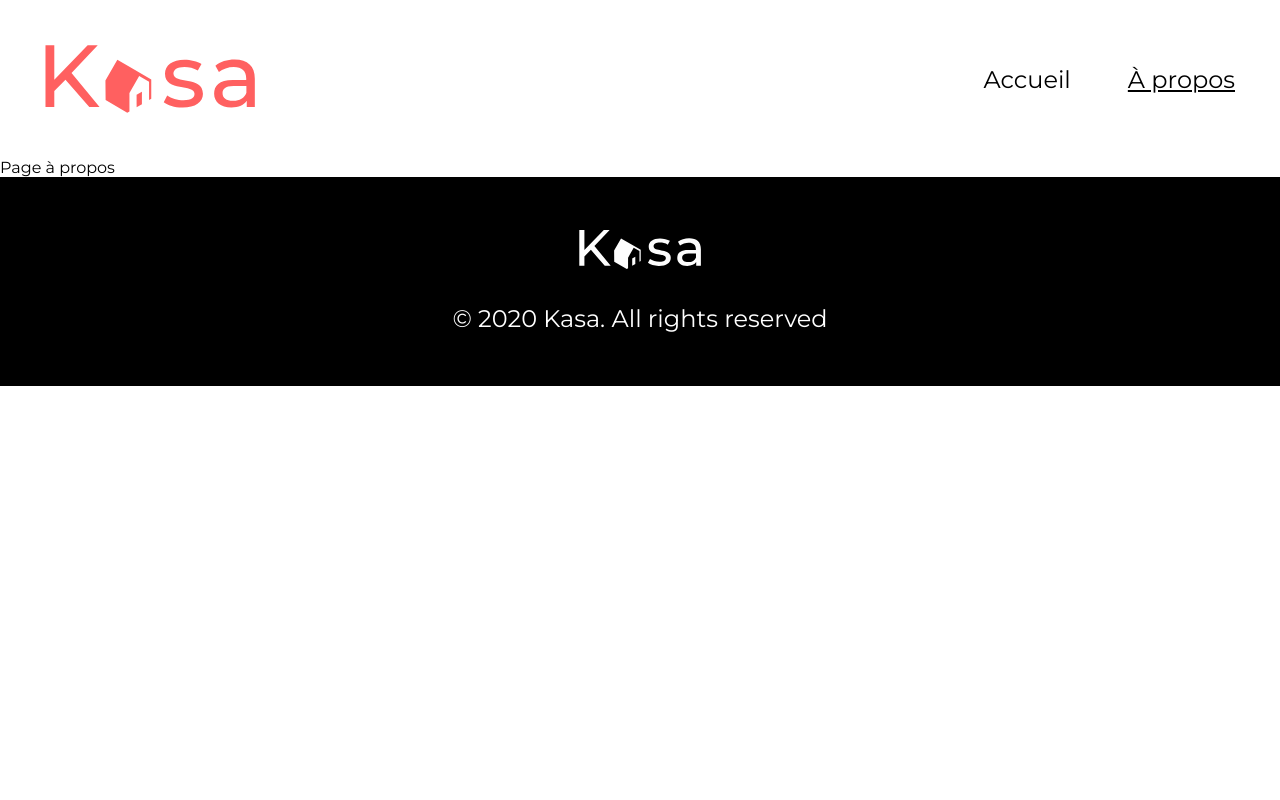
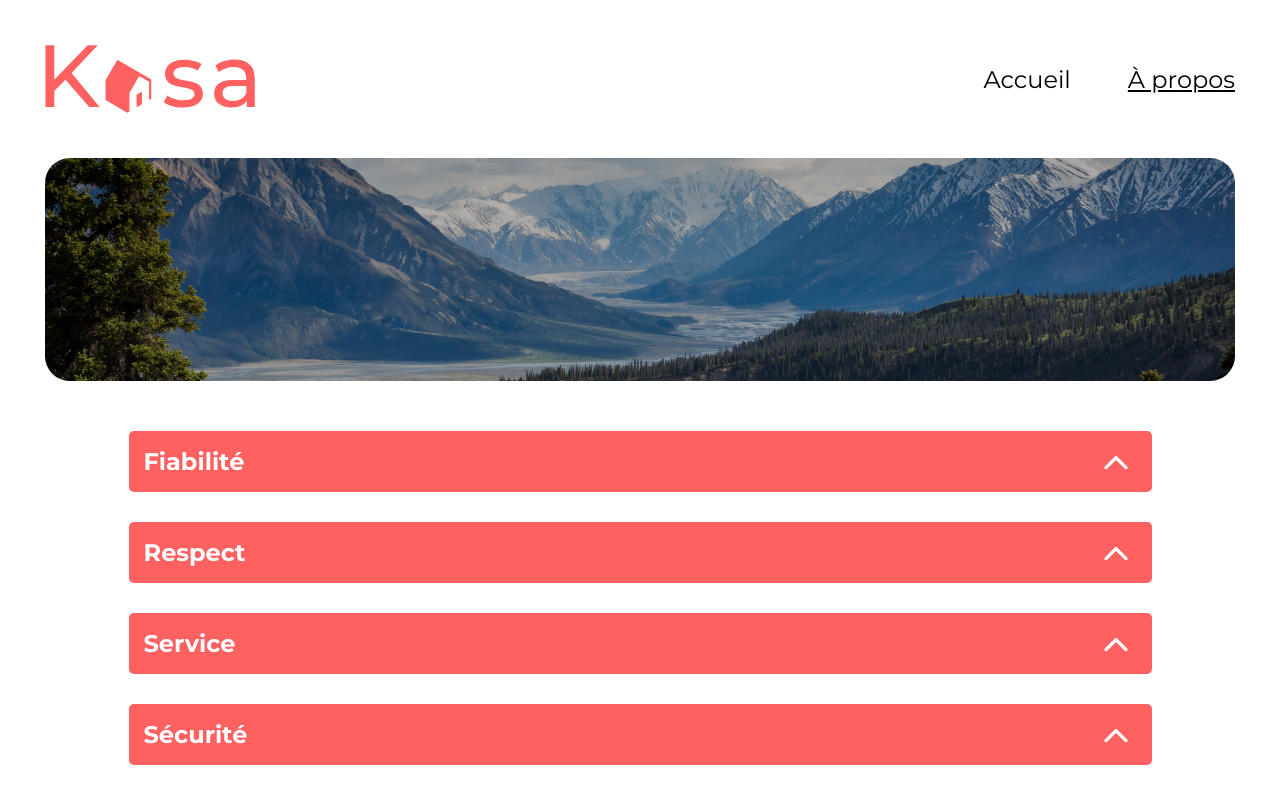
Before and after one commit to casumelanie/Kasa, a React (Create React App) app: page /about in a window 1280 px wide. Shown: the top 800 px of the page. Built offline with nearby package versions, Linux system fonts and the light colour scheme.

Commit message:
Creation page a propos

```diff
--- a/src/components/Banner.jsx
+++ b/src/components/Banner.jsx
@@ -1,7 +1,10 @@
-const Banner = () => {
+const Banner = ({ cover, titleVisible }) => {
   return (
     <div className="banner-container">
-      <h1 className="banner-title">Chez vous, partout et ailleurs</h1>
+      {titleVisible ? (
+        <h1 className="banner-title">Chez vous, partout et ailleurs</h1>
+      ) : null}
+      <img className="banner-img" src={cover} alt="banner"></img>
     </div>
   )
 }
--- /dev/null
+++ b/src/components/Collapse.jsx
@@ -0,0 +1,39 @@
+import { useState } from 'react'
+import arrow from '../assets/collapse-arrow.svg'
+
+const Collapse = ({ title, content }) => {
+  const [isOpen, setIsOpen] = useState(false)
+  return (
+    <>
+      {!isOpen ? (
+        <div className="collapse collapse-close">
+          <div className="collapse-header">
+            <span>{title}</span>
+            <img
+              className="arrow"
+              onClick={() => setIsOpen(true)}
+              src={arrow}
+              alt="flèche"
+            />
+          </div>
+          <p className="collapse-content content-close">{content}</p>
+        </div>
+      ) : (
+        <div className="collapse collapse-open">
+          <div className="collapse-header">
+            <span>{title}</span>
+            <img
+              className="arrow arrow-open"
+              onClick={() => setIsOpen(false)}
+              src={arrow}
+              alt="flèche"
+            />
+          </div>
+          <p className="collapse-content content-open">{content}</p>
+        </div>
+      )}
+    </>
+  )
+}
+
+export default Collapse
--- a/src/pages/About.jsx
+++ b/src/pages/About.jsx
@@ -1,5 +1,39 @@
+import Collapse from '../components/Collapse'
+import Banner from '../components/Banner'
+import bannerCover from '../assets/about-banner.png'
+
+const aboutCollapse = [
+  {
+    title: 'Fiabilité',
+    content:
+      'Les annonces postées sur Kasa garantissent une fiabilité totale. Les photos sont conformes aux logements, et toutes les informations sont régulièrement vérifiées par nos équipes.',
+  },
+  {
+    title: 'Respect',
+    content:
+      'La bienveillance fait partie des valeurs fondatrices de Kasa. Tout comportement discriminatoire ou de perturbation du voisinage entraînera une exclusion de notre plateforme.',
+  },
+  {
+    title: 'Service',
+    content:
+      'La bienveillance fait partie des valeurs fondatrices de Kasa. Tout comportement discriminatoire ou de perturbation du voisinage entraînera une exclusion de notre plateforme.',
+  },
+  {
+    title: 'Sécurité',
+    content:
+      "La sécurité est la priorité de Kasa. Aussi bien pour nos hôtes que pour les voyageurs, chaque logement correspond aux critères de sécurité établis par nos services. En laissant une note aussi bien à l'hôte qu'au locataire, cela permet à nos équipes de vérifier que les standards sont bien respectés. Nous organisons également des ateliers sur la sécurité domestique pour nos hôtes.",
+  },
+]
+
 const About = () => {
-  return <div>Page à propos</div>
+  return (
+    <div id="about" className="main-container">
+      <Banner cover={bannerCover} titleVisible={false} />
+      {aboutCollapse.map((collapse) => (
+        <Collapse title={collapse.title} content={collapse.content} />
+      ))}
+    </div>
+  )
 }
 
 export default About
--- a/src/pages/Home.jsx
+++ b/src/pages/Home.jsx
@@ -2,6 +2,7 @@ import Banner from '../components/Banner.jsx'
 import Card from '../components/Card.jsx'
 import { useGetLodgings } from '../components/api.jsx'
 import Error404 from '../components/Error404.jsx'
+import bannerCover from '../assets/homepage-banner.png'
 
 const Home = () => {
   const { data, isLoading, error } = useGetLodgings()
@@ -10,7 +11,7 @@ const Home = () => {
 
   return (
     <div id="#homepage-container" className="main-container">
-      <Banner />
+      <Banner cover={bannerCover} titleVisible={true} />
       <div className="gallery">
         {isLoading ? (
           <span>Chargement en cours...</span>
--- a/src/pages/Lodging.jsx
+++ b/src/pages/Lodging.jsx
@@ -7,6 +7,7 @@ const Lodging = () => {
   const { data, isLoading, error } = useGetLodgingById(id)
 
   if (error) return <Error404 />
+  console.log(data)
 
   return (
     <div>
--- a/src/styles/banner.scss
+++ b/src/styles/banner.scss
@@ -1,7 +1,5 @@
 .banner-container {
     @include widthContainer;
-    background-image: url(../assets/homepage-banner.png);
-    background-size: cover;
     height: 223px;
     border-radius: 25px;
     display: flex;
@@ -33,6 +31,18 @@
             border-radius: 10px;
         }
     }
+    .banner-img {
+        position: absolute;
+        top: 0;
+        left: 0;
+        height: 100%;
+        width: 100%;
+        border-radius: 25px;
+        object-fit: cover;
+        @media screen and (max-width: 1024px) {
+            border-radius: 10px;
+        }
+    }
 
     .banner-title {
         color: white;
@@ -44,3 +54,7 @@
         }
     }
 }
+
+#about .banner-container::after {
+    opacity: 30%;
+}
--- /dev/null
+++ b/src/styles/collapse.scss
@@ -0,0 +1,60 @@
+.collapse {
+    color: $white-color;
+    .collapse-header {
+        background-color: $primary-color;
+        display: flex;
+        flex-direction: row;
+        justify-content: space-between;
+        align-items: center;
+        padding: 15px 20px 15px 15px;
+        font-size: 24px;
+        font-weight: 700;
+        border-radius: 5px;
+        @media screen and (max-width: 1024px) {
+            font-size: 18px;
+            padding: 10px;
+        }
+        .arrow {
+            transition: transform 0.5s;
+            cursor: pointer;
+            width: 32px;
+        }
+        .arrow-open {
+            transform: rotate(-180deg);
+        }
+    }
+    .collapse-content {
+        color: black;
+        background-color: $bg-color;
+        margin: 0;
+        border-radius: 0 0 5px 5px;
+        font-size: 18px;
+        box-sizing: border-box;
+        padding: 20px;
+        transition: all 0.5s;
+        @media screen and (max-width: 1024px) {
+            font-size: 13px;
+        }
+    }
+    .content-open {
+        clip-path: polygon(0 0, 100% 0, 100% 100%, 0% 100%);
+        height: fit-content;
+        opacity: 1;
+    }
+    .content-close {
+        clip-path: polygon(0 0, 100% 0, 100% 0, 0 0);
+        padding-top: 0;
+        padding-bottom: 0;
+        height: 0;
+        opacity: 0;
+    }
+}
+
+#about .collapse {
+    max-width: 1023px;
+    margin: auto;
+    margin-bottom: 30px;
+    @media screen and (max-width: 1024px) {
+        margin-bottom: 20px;
+    }
+}
--- a/src/styles/main.scss
+++ b/src/styles/main.scss
@@ -6,3 +6,4 @@
 @import './footer.scss';
 @import './header.scss';
 @import './card.scss';
+@import './collapse.scss'
```
Also changed, not shown: src/assets/about-banner.png (added), src/assets/collapse-arrow.svg (added).
